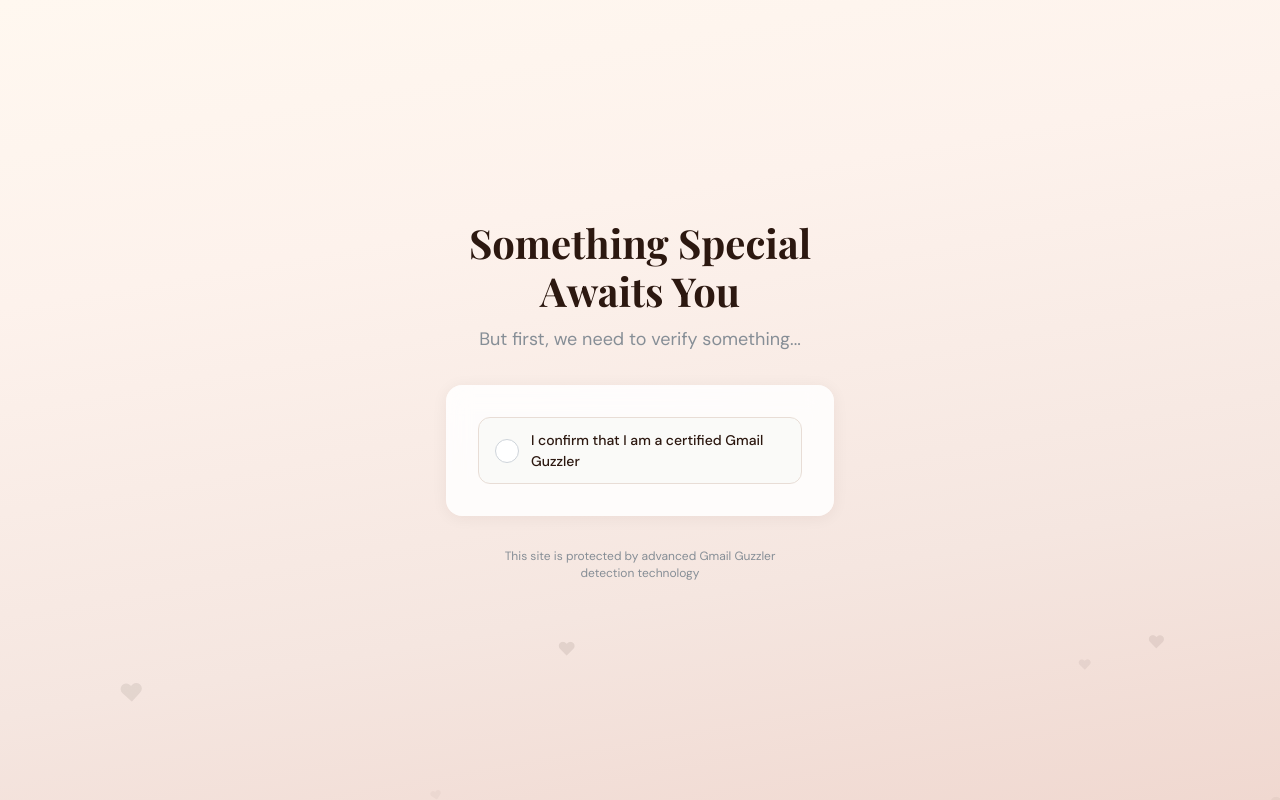
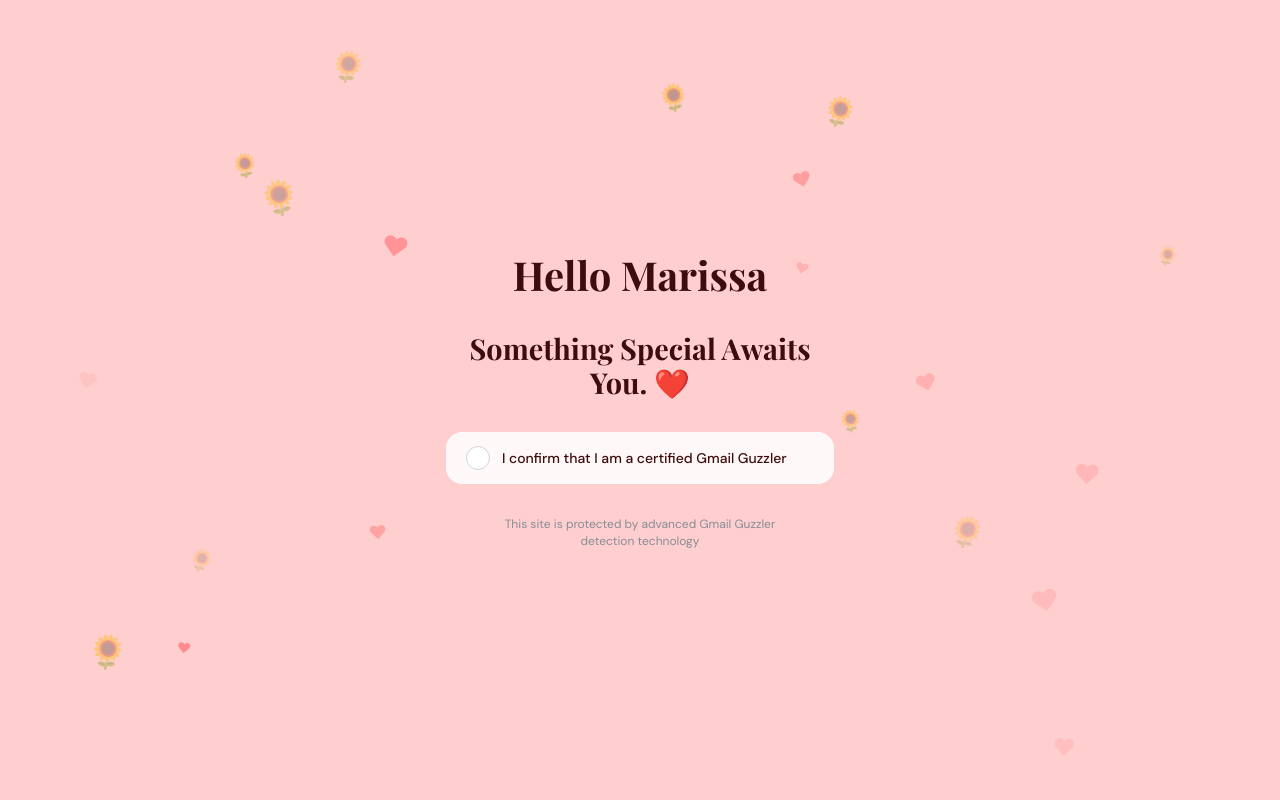
Before and after one commit to Mike-Medvedev/valentines-day-page, a React (Vite) app: page / in a window 1280 px wide. Built offline with nearby package versions, Linux system fonts and the light colour scheme.

Commit message:
updated background color, floating sunflower and heart orbs and inital captioon

```diff
--- a/src/components/FloatingHearts.tsx
+++ b/src/components/FloatingHearts.tsx
@@ -1,29 +1,50 @@
 import { useMemo } from "react";
 import { motion } from "framer-motion";
 
-interface Heart {
+const HEART_COLORS = ["#ff3334", "#ff6465", "#ff9a9b", "#ffcece", "#ff0309", "#cc0000"];
+const EMOJIS = ["♥", "♥", "♥", "🌻", "🌻"]; // ~60% hearts, ~40% sunflowers
+
+interface Particle {
   id: number;
   x: number;
+  y: number;
+  emoji: string;
   size: number;
-  duration: number;
+  swayAmount: number;
+  swayDuration: number;
+  bobAmount: number;
+  bobDuration: number;
+  spinSpeed: number;
   delay: number;
   opacity: number;
+  color: string;
 }
 
 interface FloatingHeartsProps {
   count?: number;
 }
 
-export function FloatingHearts({ count = 15 }: FloatingHeartsProps) {
-  const hearts = useMemo<Heart[]>(() => {
-    return Array.from({ length: count }, (_, i) => ({
-      id: i,
-      x: Math.random() * 100,
-      size: 12 + Math.random() * 16,
-      duration: 8 + Math.random() * 12,
-      delay: Math.random() * 8,
-      opacity: 0.06 + Math.random() * 0.1,
-    }));
+export function FloatingHearts({ count = 24 }: FloatingHeartsProps) {
+  const particles = useMemo<Particle[]>(() => {
+    return Array.from({ length: count }, (_, i) => {
+      const emoji = EMOJIS[Math.floor(Math.random() * EMOJIS.length)];
+      const isSunflower = emoji === "🌻";
+      return {
+        id: i,
+        x: Math.random() * 95,
+        y: Math.random() * 95,
+        emoji,
+        size: isSunflower ? 20 + Math.random() * 16 : 14 + Math.random() * 18,
+        swayAmount: 3 + Math.random() * 5,
+        swayDuration: 3 + Math.random() * 3,
+        bobAmount: 2 + Math.random() * 4,
+        bobDuration: 2 + Math.random() * 3,
+        spinSpeed: 6 + Math.random() * 8,
+        delay: Math.random() * 4,
+        opacity: 0.2 + Math.random() * 0.25,
+        color: HEART_COLORS[Math.floor(Math.random() * HEART_COLORS.length)],
+      };
+    });
   }, [count]);
 
   return (
@@ -39,39 +60,48 @@
         overflow: "hidden",
       }}
     >
-      {hearts.map((heart) => (
+      {particles.map((p) => (
         <motion.div
-          key={heart.id}
+          key={p.id}
           initial={{
-            x: `${heart.x}vw`,
-            y: "110vh",
+            x: `${p.x}vw`,
+            y: `${p.y}vh`,
             opacity: 0,
-            rotate: -20 + Math.random() * 40,
+            scale: 0.5,
           }}
           animate={{
-            y: "-10vh",
-            opacity: [0, heart.opacity, heart.opacity, 0],
-            rotate: [-20, 20, -20],
+            opacity: [0, p.opacity, p.opacity, p.opacity, 0],
+            scale: [0.5, 1, 1, 1, 0.5],
             x: [
-              `${heart.x}vw`,
-              `${heart.x + (Math.random() - 0.5) * 6}vw`,
-              `${heart.x + (Math.random() - 0.5) * 6}vw`,
-              `${heart.x}vw`,
+              `${p.x}vw`,
+              `${p.x + p.swayAmount}vw`,
+              `${p.x - p.swayAmount}vw`,
+              `${p.x + p.swayAmount * 0.5}vw`,
+              `${p.x}vw`,
             ],
+            y: [
+              `${p.y}vh`,
+              `${p.y - p.bobAmount}vh`,
+              `${p.y + p.bobAmount}vh`,
+              `${p.y - p.bobAmount * 0.5}vh`,
+              `${p.y}vh`,
+            ],
+            rotate: [0, 15, -15, 10, -10, 0],
           }}
           transition={{
-            duration: heart.duration,
-            delay: heart.delay,
+            duration: p.swayDuration + p.bobDuration + 4,
+            delay: p.delay,
             repeat: Infinity,
-            ease: "linear",
+            ease: "easeInOut",
           }}
           style={{
             position: "absolute",
-            fontSize: heart.size,
+            fontSize: p.size,
+            color: p.emoji === "♥" ? p.color : undefined,
             userSelect: "none",
           }}
         >
-          ♥
+          {p.emoji}
         </motion.div>
       ))}
     </div>
--- a/src/components/ScratchCard.tsx
+++ b/src/components/ScratchCard.tsx
@@ -33,9 +33,9 @@
 
     // Create a soft overlay
     const gradient = ctx.createLinearGradient(0, 0, canvas.width, canvas.height);
-    gradient.addColorStop(0, "#D4A574");
-    gradient.addColorStop(0.5, "#BE3455");
-    gradient.addColorStop(1, "#D4A574");
+    gradient.addColorStop(0, "#ff6465");
+    gradient.addColorStop(0.5, "#ff0309");
+    gradient.addColorStop(1, "#ff6465");
     ctx.fillStyle = gradient;
     ctx.fillRect(0, 0, canvas.width, canvas.height);
 
@@ -194,7 +194,7 @@
             position: "absolute",
             bottom: 12,
             right: 12,
-            background: "rgba(190, 52, 85, 0.9)",
+            background: "rgba(255, 3, 9, 0.9)",
             color: "white",
             padding: "6px 12px",
             borderRadius: 20,
--- a/src/index.css
+++ b/src/index.css
@@ -21,14 +21,8 @@
 
 body {
   min-height: 100dvh;
-  background: linear-gradient(
-    170deg,
-    #fff8f0 0%,
-    #fdf2ec 30%,
-    #f5e6e0 70%,
-    #f0d8d0 100%
-  );
-  color: #2c1810;
+  background: #ffcece;
+  color: #3d0d0d;
   overflow-x: hidden;
 }
 
@@ -40,8 +34,8 @@
 
 /* Selection color */
 ::selection {
-  background: rgba(190, 52, 85, 0.2);
-  color: #2c1810;
+  background: rgba(255, 3, 9, 0.25);
+  color: #3d0d0d;
 }
 
 /* Scrollbar styling */
@@ -54,10 +48,10 @@
 }
 
 ::-webkit-scrollbar-thumb {
-  background: rgba(190, 52, 85, 0.2);
+  background: rgba(255, 3, 9, 0.25);
   border-radius: 3px;
 }
 
 ::-webkit-scrollbar-thumb:hover {
-  background: rgba(190, 52, 85, 0.35);
+  background: rgba(255, 3, 9, 0.4);
 }
--- a/src/routes/index.tsx
+++ b/src/routes/index.tsx
@@ -1,14 +1,6 @@
 import { useState } from "react";
 import { createFileRoute, redirect, useNavigate } from "@tanstack/react-router";
-import {
-  Box,
-  Card,
-  Checkbox,
-  Container,
-  Stack,
-  Text,
-  Title,
-} from "@mantine/core";
+import { Box, Checkbox, Container, Stack, Text, Title } from "@mantine/core";
 import { motion, AnimatePresence } from "framer-motion";
 import { CaptchaGrid } from "../components/CaptchaGrid";
 import { generateAuthToken, isAuthenticated } from "../lib/auth";
@@ -50,14 +42,12 @@
         alignItems: "center",
         justifyContent: "center",
         padding: "24px 16px",
-      }}
-    >
+      }}>
       <Container size={420}>
         <motion.div
           initial={{ opacity: 0, y: 24 }}
           animate={{ opacity: 1, y: 0 }}
-          transition={{ duration: 0.6, ease: "easeOut" }}
-        >
+          transition={{ duration: 0.6, ease: "easeOut" }}>
           <Stack gap="xl" align="center">
             <Stack gap="xs" align="center">
               <Title
@@ -65,43 +55,35 @@
                 ta="center"
                 style={{
                   fontSize: "clamp(1.8rem, 5vw, 2.5rem)",
-                  color: "#2C1810",
+                  color: "#3d0d0d",
                   lineHeight: 1.2,
-                }}
-              >
-                Something Special
-                <br />
-                Awaits You
+                }}>
+                Hello Marissa
               </Title>
-              <Text
-                size="lg"
-                c="dimmed"
+            </Stack>
+            <Stack gap="xs" align="center">
+              <Title
+                order={1}
                 ta="center"
-                style={{ color: "#6B5B4F" }}
-              >
-                But first, we need to verify something...
-              </Text>
+                style={{
+                  fontSize: "clamp(1.8rem, 5vw, 1.5rem)",
+                  color: "#3d0d0d",
+                  lineHeight: 1.2,
+                }}>
+                Something Special Awaits You. ❤️
+              </Title>
             </Stack>
 
-            <Card
-              p="xl"
-              radius="lg"
+            <Box
               w="100%"
-              style={{
-                background: "rgba(255, 255, 255, 0.85)",
-                backdropFilter: "blur(12px)",
-              }}
-            >
-              <Stack gap="lg">
-                <Box
               style={{
                 display: "flex",
                 alignItems: "center",
                 gap: 12,
-                    padding: "12px 16px",
-                    borderRadius: 12,
-                    border: "1px solid #e8ddd6",
-                    background: checked ? "#FFF0F3" : "#FAFAF8",
+                padding: "14px 20px",
+                borderRadius: 16,
+                background: checked ? "rgba(255, 206, 206, 0.9)" : "rgba(255, 255, 255, 0.85)",
+                backdropFilter: "blur(12px)",
                 transition: "all 0.3s ease",
                 cursor: "pointer",
               }}
@@ -110,12 +92,11 @@
                   currentTarget: { checked: !checked },
                 } as React.ChangeEvent<HTMLInputElement>;
                 handleCheck(fakeEvent);
-                  }}
-                >
+              }}>
               <Checkbox
                 checked={checked}
                 onChange={handleCheck}
-                    color="rose"
+                color="valentine"
                 size="md"
                 styles={{
                   input: {
@@ -123,11 +104,7 @@
                   },
                 }}
               />
-                  <Text
-                    size="sm"
-                    fw={500}
-                    style={{ color: "#2C1810", userSelect: "none" }}
-                  >
+              <Text size="sm" fw={500} style={{ color: "#3d0d0d", userSelect: "none" }}>
                 I confirm that I am a certified Gmail Guzzler
               </Text>
             </Box>
@@ -138,18 +115,14 @@
                   initial={{ opacity: 0, height: 0 }}
                   animate={{ opacity: 1, height: "auto" }}
                   exit={{ opacity: 0, height: 0 }}
-                      transition={{ duration: 0.4 }}
-                    >
+                  transition={{ duration: 0.4 }}>
                   <CaptchaGrid onSuccess={handleCaptchaSuccess} />
                 </motion.div>
               )}
             </AnimatePresence>
-              </Stack>
-            </Card>
 
             <Text size="xs" c="dimmed" ta="center" maw={300}>
-              This site is protected by advanced Gmail Guzzler detection
-              technology
+              This site is protected by advanced Gmail Guzzler detection technology
             </Text>
           </Stack>
         </motion.div>
--- a/src/theme.ts
+++ b/src/theme.ts
@@ -1,37 +1,23 @@
 import { createTheme } from "@mantine/core";
 import type { MantineColorsTuple } from "@mantine/core";
 
-const rose: MantineColorsTuple = [
-  "#fff0f3",
-  "#ffdfe5",
-  "#ffbcc9",
-  "#ff96ab",
-  "#f67391",
-  "#eb5c7f",
-  "#BE3455",
-  "#a82a4a",
-  "#8f2140",
-  "#761836",
-];
-
-const gold: MantineColorsTuple = [
-  "#fdf6ef",
-  "#f5e8d8",
-  "#edd5b6",
-  "#e4c08f",
-  "#D4A574",
-  "#c69560",
-  "#b8854d",
-  "#9a6e3e",
-  "#7d5831",
-  "#604325",
+const valentine: MantineColorsTuple = [
+  "#ffe7e7",
+  "#ffcece",
+  "#ff9a9b",
+  "#ff6465",
+  "#ff3334",
+  "#ff1819",
+  "#ff0309",
+  "#e40000",
+  "#cc0000",
+  "#b30000",
 ];
 
 export const theme = createTheme({
-  primaryColor: "rose",
+  primaryColor: "valentine",
   colors: {
-    rose,
-    gold,
+    valentine,
   },
   fontFamily: '"DM Sans", system-ui, -apple-system, sans-serif',
   headings: {
@@ -54,7 +40,7 @@
     Card: {
       styles: {
         root: {
-          boxShadow: "0 2px 16px rgba(44, 24, 16, 0.06)",
+          boxShadow: "0 2px 16px rgba(179, 0, 0, 0.08)",
           border: "none",
         },
       },
@@ -62,7 +48,7 @@
     Paper: {
       styles: {
         root: {
-          boxShadow: "0 2px 12px rgba(44, 24, 16, 0.06)",
+          boxShadow: "0 2px 12px rgba(179, 0, 0, 0.08)",
         },
       },
     },
```
Also changed, not shown: src/components/CaptchaGrid.tsx (+26 -48 lines), src/routes/_authenticated/challenges/index.tsx (+11 -11 lines), src/routes/_authenticated/challenges/love-letter.tsx (+8 -8 lines), src/routes/_authenticated/challenges/photo-memory.tsx (+11 -11 lines), src/routes/_authenticated/challenges/scavenger-hunt.tsx (+9 -9 lines), src/routes/_authenticated/challenges/timeline.tsx (+8 -8 lines), src/routes/_authenticated/finale.tsx (+6 -6 lines). Lines whose indentation alone changed are shown as unchanged.
